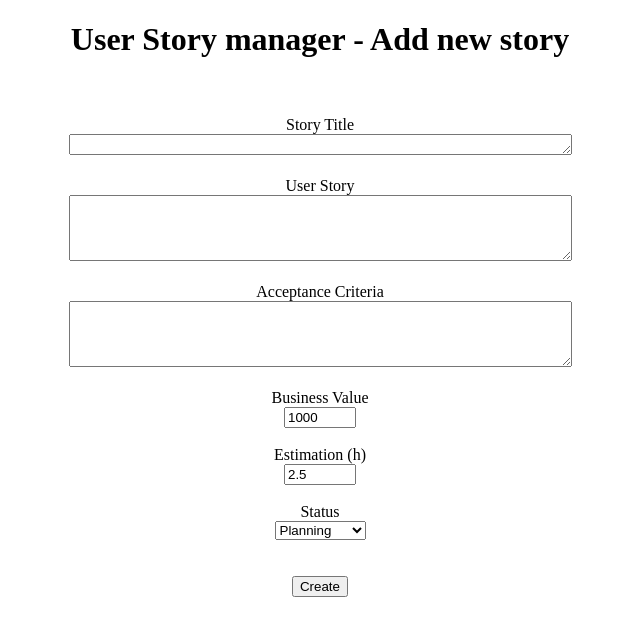
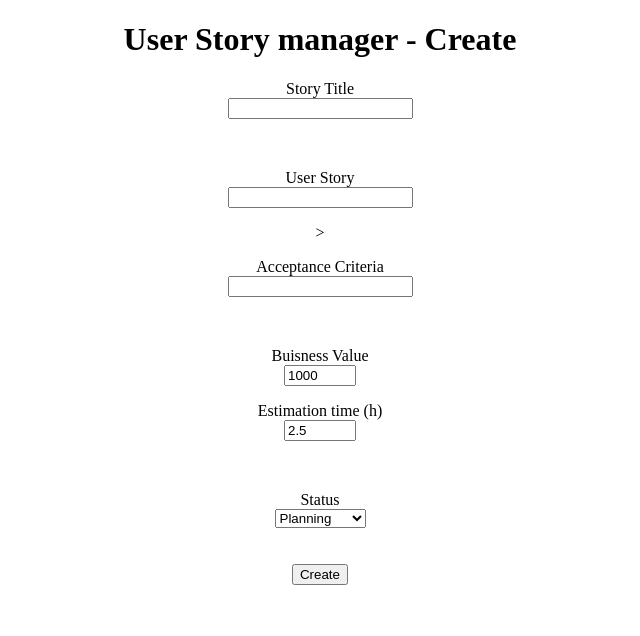
Before and after one commit to HangaGelencser/annakonda, a Flask app: page /new_story in a window 1280 px wide. Shown: the top 636 px of the page, without its empty margins (320-960 px from the left). Run offline with Flask 2, Linux system fonts and the light colour scheme.

Commit message:
almost ready

```diff
--- a/Super sprinter/server.py
+++ b/Super sprinter/server.py
@@ -47,7 +47,7 @@ def story():
 
 @app.route('/new_story')
 def new_story():
-    return render_template('story.html')
+    return render_template('story_id.html')
 
 
 @app.route('/update/<int:post_id>')
--- a/Super sprinter/templates/story.html
+++ /dev/null
@@ -1,44 +0,0 @@
-<!DOCTYPE html>
-<html lang="en">
-<head>
-    <meta charset="UTF-8">
-    <meta name="viewport" content="width=device-width, initial-scale=1.0">
-    <meta http-equiv="X-UA-Compatible" content="ie=edge">
-    <title>User Story manager</title>
-</head>
-<body>
-    <center>
-    <h1>User Story manager - Add new story </h1><br>
-    <br>
-    <form action ="/save" method ="GET">
-        Story Title <br>
-        <textarea name = "title" rows="1" cols="60"></textarea><br>
-        <br>
-        User Story <br>
-        <textarea  name = "story" rows="4" cols="60"></textarea><br>
-        <br>
-        Acceptance Criteria <br>
-        <textarea  name = "criteria" rows="4" cols="60"></textarea><br>
-        <br>
-        Business Value <br>
-        <input name="value" type="number" value="1000" min="100" max="1500" step="100"/><br>
-        <br>
-        Estimation (h) <br>
-        <input name="estim" type="number" value="2.5" min="0.5" max="40" step="0.5"/><br>
-        <br>
-        Status<br>
-        <select name ="status">
-            <option value="Planning">Planning</option>
-            <option value="Todo">TODO</option>
-            <option value="In_progress">In Progress</option>
-            <option value="Review">Review</option>
-            <option value="Done">Done</option>
-        </select><br>
-        <br>
-        <br>
-        <button type="submit">Create</button>
-
-    </form>
-    </center>
-</body>
-</html>
--- a/Super sprinter/templates/story_id.html
+++ b/Super sprinter/templates/story_id.html
@@ -4,40 +4,44 @@
     <meta charset="UTF-8">
     <meta name="viewport" content="width=device-width, initial-scale=1.0">
     <meta http-equiv="X-UA-Compatible" content="ie=edge">
-    <title>User Story manager</title>
+    <title>{{ "User Story manager - create" if not lst else " User manager - update" }}</title>
 </head>
 <body>
     <center>
-    <h1>User Story manager - Update story </h1><br>
-    <br>
+    <h1>{{ "User Story manager - Create" if not lst else " Update" }} </h1>
+
+    {% if  not lst %}
+    <form action ="/save" method ="GET">
+    {% else %}
     <form action ="/update/{{ post_id }}" method ="GET">
-        Story Title <br>
-        <textarea name = "title" rows="1" cols="60">{{ lst[1] }}</textarea><br>
+    {% endif %}
+
+        <p><label for="title">Story Title</label> <br>
+        <input name = "title" rows="1" cols="60" value="{{ lst[1] if lst else '' }}"></p>
         <br>
-        User Story <br>
-        <textarea  name = "story" rows="4" cols="60">{{ lst[2] }}</textarea><br>
+         <p><label for="story">User Story</label> <br>
+        <input name = "story" rows="1" cols="60" value="{{ lst[2] if lst else '' }}"></p>>
         <br>
-        Acceptance Criteria <br>
-        <textarea  name = "criteria" rows="4" cols="60">{{ lst[3] }}</textarea><br>
+        <p><label for="criteria">Acceptance Criteria</label> <br>
+        <input name = "criteria" rows="1" cols="60" value="{{ lst[3] if lst else '' }}"></p>
         <br>
-        Business Value <br>
-        <input name="value" type="number" value={{ lst[4] }} min="100" max="1500" step="100"/><br>
+        <p><label for="value">Buisness Value</label> <br>
+        <input name="value" type="number" min="100" max="1500" step="100" value="{{ lst[4] if lst else '1000' }}"></pr>
         <br>
-        Estimation (h) <br>
-        <input name="estim" type="number" value={{ lst[5] }} min="0.5" max="40" step="0.5"/><br>
+        <p><label for="estim">Estimation time (h)</label> <br>
+        <input name="estim" type="number" min="0.5" max="40" step="0.5" value="{{ lst[5] if lst else '2.5'}}"></p>
         <br>
-        Status<br>
+        <p><label for="status">Status</label> <br>
         <select name ="status" >
-            <option selected="selected" value={{ lst[6] }}>{{ lst[6] }}</option>
-            <option>Planning</option>
-            <option>TODO</option>
-            <option>In Progress</option>
-            <option>Review</option>
-            <option>Done</option>
+            <option {{ "selected" if lst and lst[6] == 'Planning' else '' }}>Planning</option>
+            <option {{ "selected" if lst and lst[6] == 'TODO' else '' }}>TODO</option>
+            <option {{ "selected" if lst and lst[6] == 'In Progress' else '' }}>In Progress</option>
+            <option {{ "selected" if lst and lst[6] == 'Review' else '' }}>Review</option>
+            <option {{ "selected" if lst and lst[6] == 'Done' else '' }}>Done</option>
         </select><br>
         <br>
         <br>
-        <button type="submit">Update</button>
+        <button type="submit">{{ "Update" if lst else "Create"}}</button>
 
     </form>
     </center>
```
